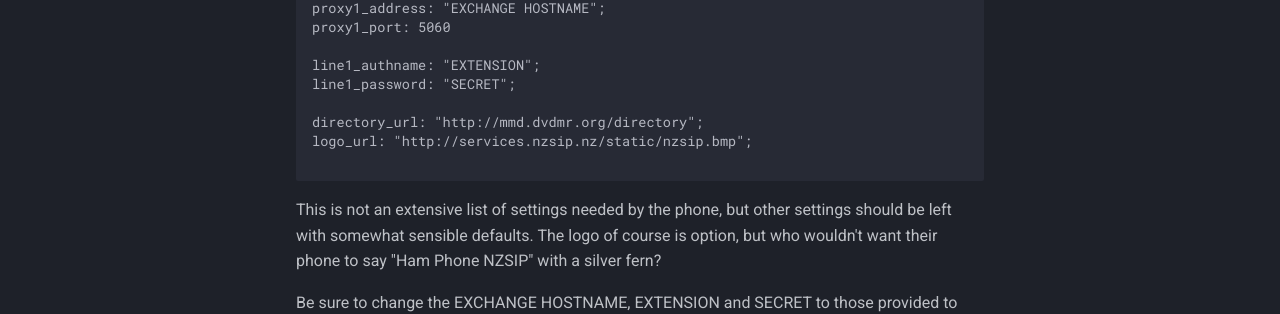
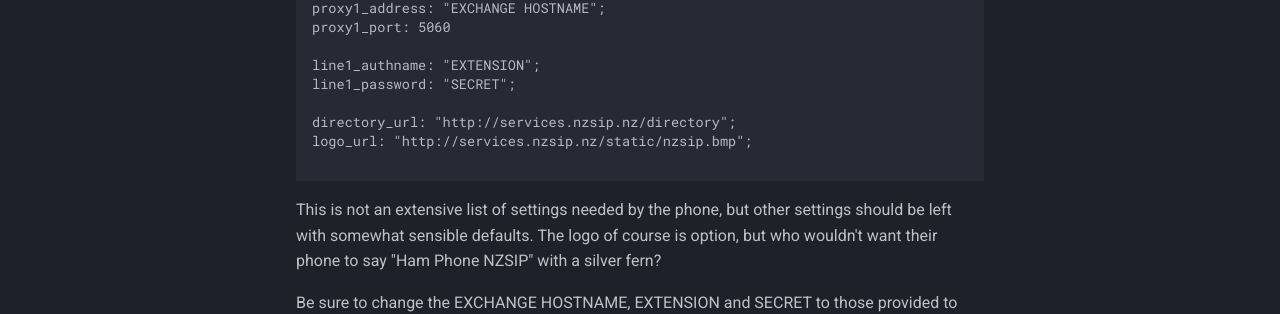
Before and after one commit to DigitalVoiceNZ/wiki, an MkDocs documentation site: the page built from docs/nzsip/devices/cisco79xx.md, in a window 1280 px wide and 1110 px high. Shown: the part 701-1015 px from the top of the window. Built offline with MkDocs 1.6.1 and Material for MkDocs 9.7.7, drawn with Linux system fonts in a browser that asks for light colours; some of the changed lines change nothing that is shown.

Commit message:
correct directory url

````diff
--- a/docs/nzsip/devices/cisco79xx.md
+++ b/docs/nzsip/devices/cisco79xx.md
@@ -25,7 +25,7 @@ proxy1_port: 5060
 line1_authname: "EXTENSION";
 line1_password: "SECRET";
 
-directory_url: "http://mmd.dvdmr.org/directory";
+directory_url: "http://services.nzsip.nz/directory";
 logo_url: "http://services.nzsip.nz/static/nzsip.bmp";
 
 ```
````
